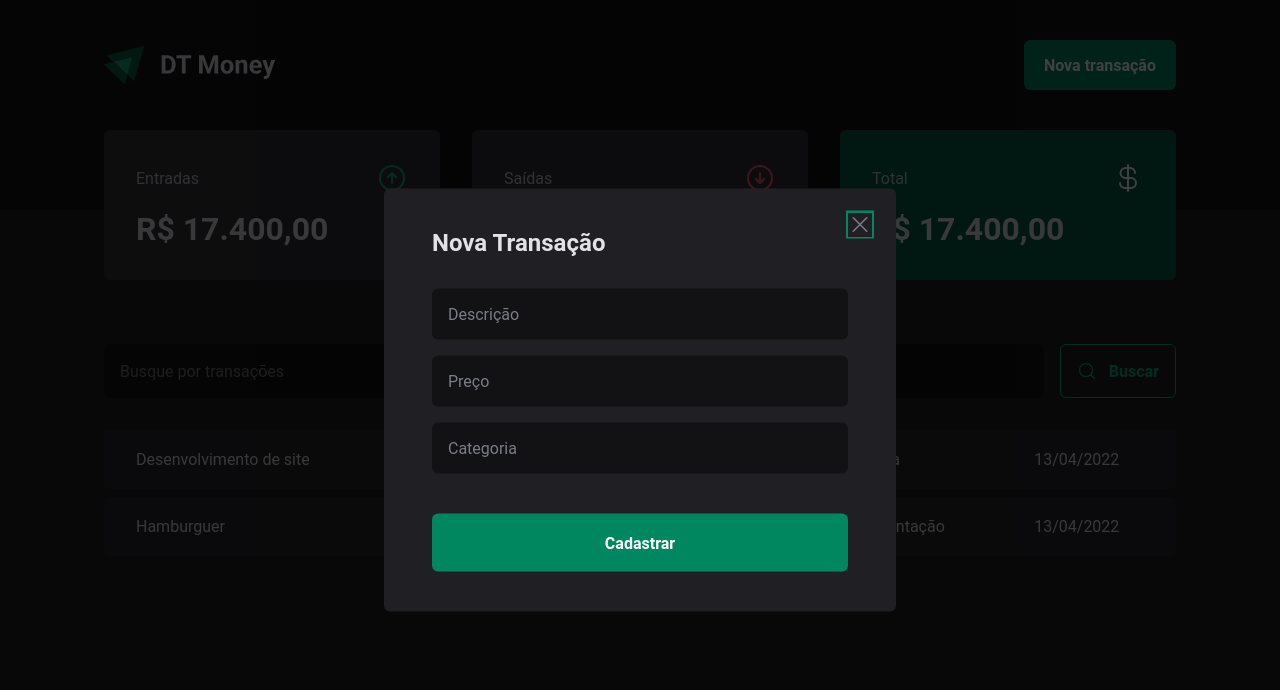
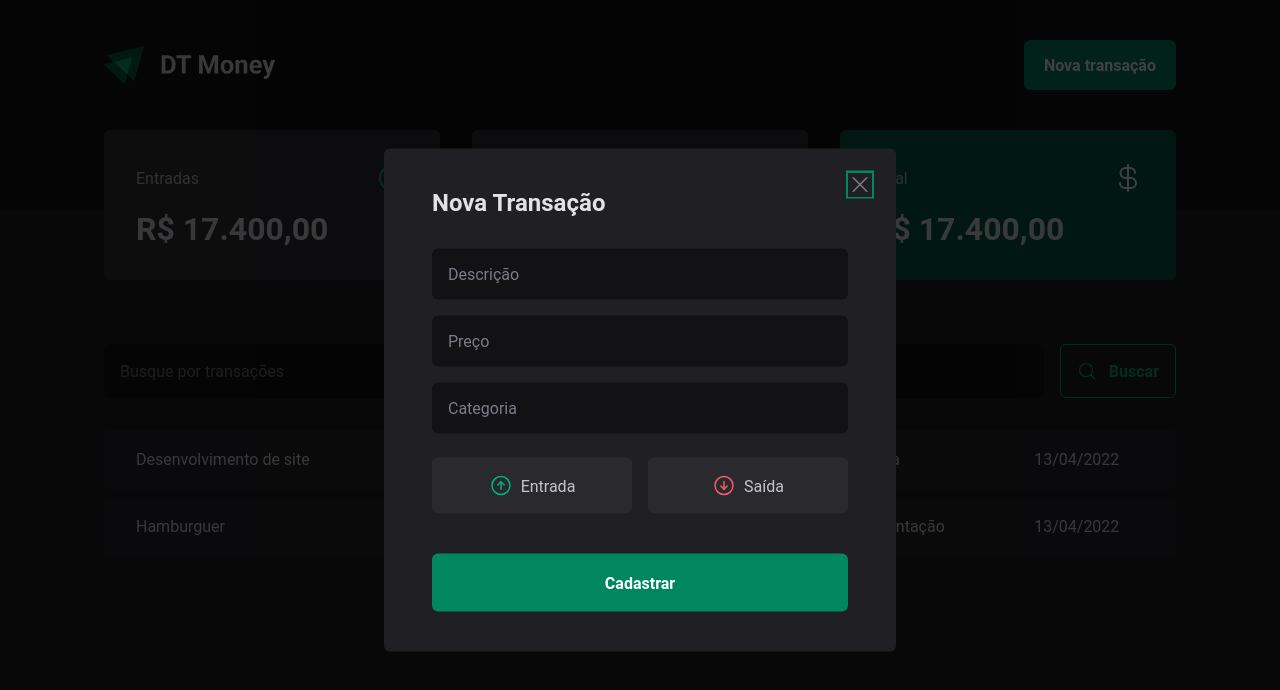
Before and after one commit to alissondiniz20/financesControl, a React app: page / in a window 1280 px wide. Both pictures are taken after a click on the button "Nova transação". Shown: the top 690 px of the page. Built offline with nearby package versions, Linux system fonts and the light colour scheme; the HTML template or start-up script is replaced by a standard one.

Commit message:
Botões de Entrada e Saída

```diff
--- a/src/components/NewTransactionModal/index.tsx
+++ b/src/components/NewTransactionModal/index.tsx
@@ -1,6 +1,12 @@
 import * as Dialog from "@radix-ui/react-dialog";
-import { X } from "phosphor-react";
-import { CloseButton, Content, Overlay } from "./styles";
+import { ArrowCircleDown, ArrowCircleUp, X } from "phosphor-react";
+import {
+  CloseButton,
+  Content,
+  Overlay,
+  TransactionType,
+  TransactionTypeButton,
+} from "./styles";
 
 export function NewTransactionModal() {
   return (
@@ -19,6 +25,17 @@
           <input type="number" placeholder="Preço" required />
           <input type="text" placeholder="Categoria" required />
 
+          <TransactionType>
+            <TransactionTypeButton variant="income">
+              <ArrowCircleUp size={24} />
+              Entrada
+            </TransactionTypeButton>
+            <TransactionTypeButton variant="outcome">
+              <ArrowCircleDown size={24} />
+              Saída
+            </TransactionTypeButton>
+          </TransactionType>
+
           <button type="submit">Cadastrar</button>
         </form>
       </Content>
--- a/src/components/NewTransactionModal/styles.ts
+++ b/src/components/NewTransactionModal/styles.ts
@@ -68,3 +68,31 @@
   cursor: pointer;
   color: ${props => props.theme['gray-500']};
 `;
+
+export const TransactionType = styled.div`
+  display: grid;
+  grid-template-columns: repeat(2, 1fr);
+  gap: 1rem;
+  margin-top: .5rem;
+`;
+
+interface TransactionTypeButtonProps {
+  variant: 'income' | 'outcome'
+}
+
+export const TransactionTypeButton = styled.button<TransactionTypeButtonProps>`
+  background: ${props => props.theme['gray-700']};
+  padding: 1rem;
+  display: flex;
+  align-items: center;
+  justify-content: center;
+  gap: 0.5rem;
+  border-radius: 6px;
+  cursor: pointer;
+  border: 0;
+  color: ${props => props.theme['gray-300']};
+
+  svg {
+    color: ${props => props.variant === 'income' ? props.theme['green-300'] : props.theme['red-300']};
+  }
+`;
```
